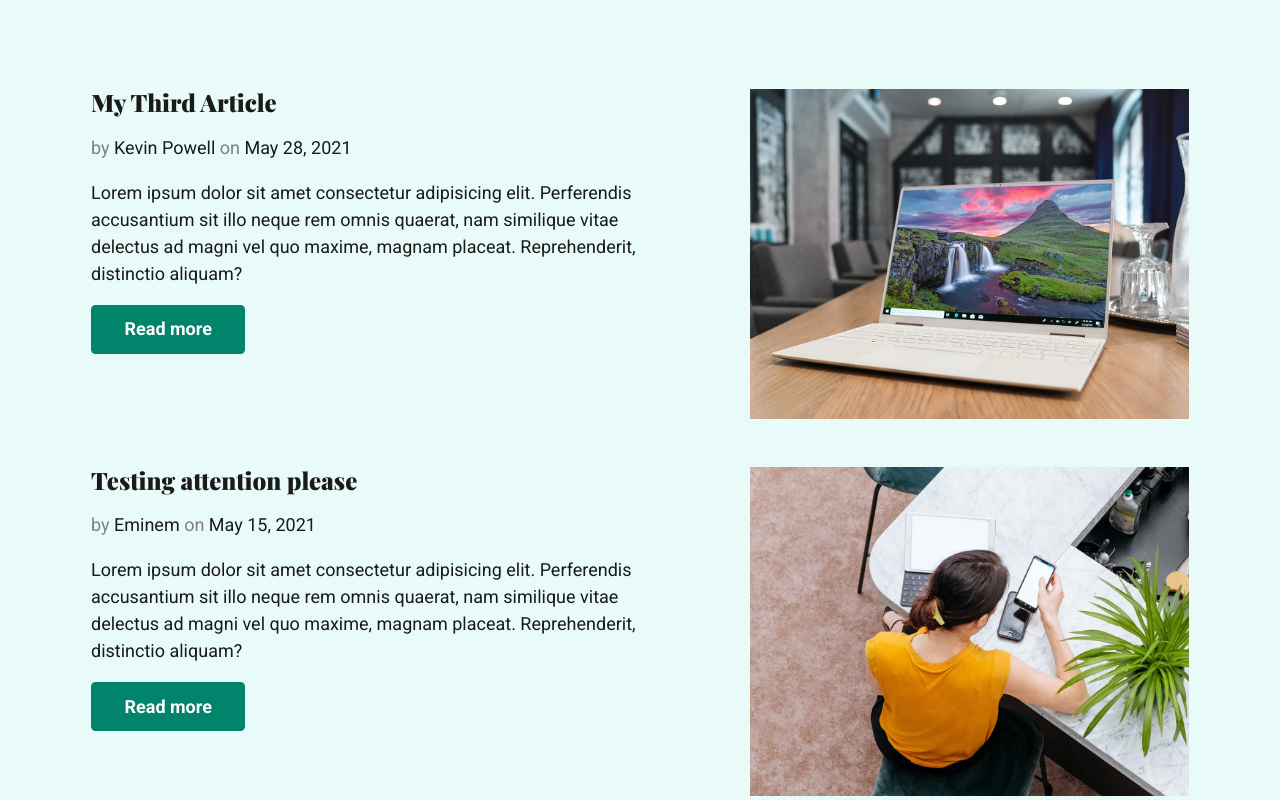
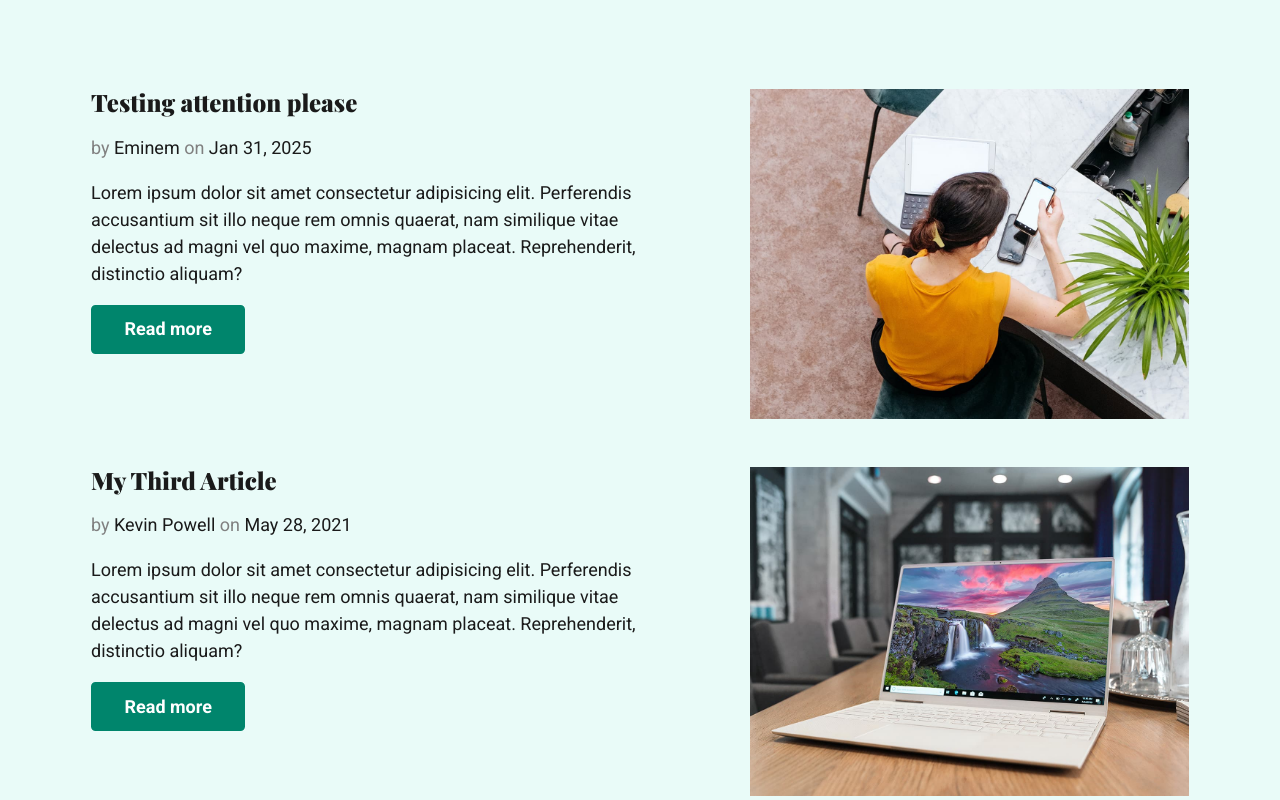
Before and after one commit to theHat13/dynamic-template, an Eleventy site: page src/index.njk in a window 1280 px wide. Shown: the part 980-1780 px from the top of the page. Built offline with nearby package versions, Linux system fonts and the light colour scheme; Eleventy itself is replaced by a stand-in of ours; files that its build step writes are made by us from their sources.

Commit message:
Update Blog “2025-01-31-a-new article”

```diff
--- a/src/blog/2025-01-31-a-new article.md
+++ b/src/blog/2025-01-31-a-new article.md
@@ -1,7 +1,7 @@
 ---
 title: Testing attention please
 author: Eminem
-date: 2021-05-15
+date: 2025-01-31T14:06:00.000Z
 image: /assets/blog/article-2.jpg
 imageAlt: This is a test
 description: Lorem ipsum dolor sit amet consectetur adipisicing elit.
```
